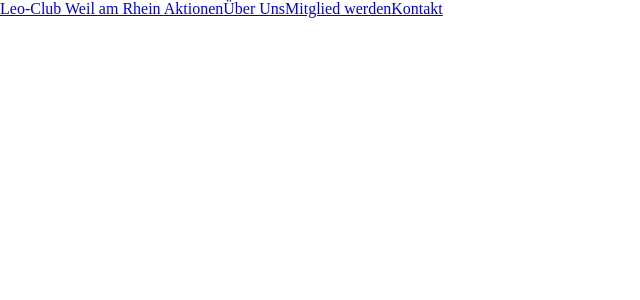
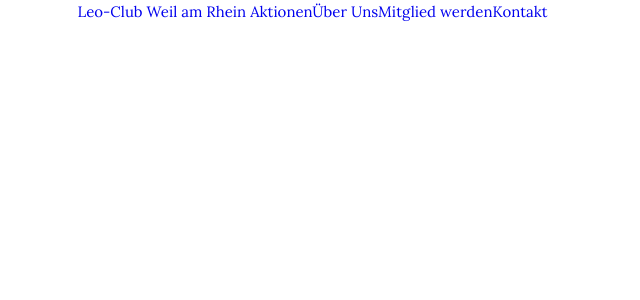
Before and after one commit to andreasremdt/leo-club, a Jekyll site: the page built from index.md, in a window 1280 px wide. Shown: the top 300 px of the page, without its empty margins (0-640 px from the left). Built offline with Jekyll 4.4.1, drawn with Linux system fonts in a browser that asks for light colours.

Commit message:
add base typography and container

```diff
--- a/_includes/header.html
+++ b/_includes/header.html
@@ -1,4 +1,5 @@
 <nav class="site-menu">
+  <div class="container">
     <a href="{{ site.url }}" class="logo">
       {{ site.title }}
     </a>
@@ -6,4 +7,5 @@
     {%- for menu_item in site.menu -%}
       <a href="{{ menu_item.url }}" class="item">{{ menu_item.name }}</a>
     {%- endfor -%}
+  </div>
 </nav>
--- a/_layouts/default.html
+++ b/_layouts/default.html
@@ -10,7 +10,7 @@
 
     {% feed_meta %}
 
-    <link rel="stylesheet" href="https://fonts.googleapis.com/css?family=Lora|Open+Sans:400,600">
+    <link rel="stylesheet" href="https://fonts.googleapis.com/css?family=Lora:400,700|Open+Sans:400,600">
     <link rel="stylesheet" href="{{ "/assets/css/styles.css" | relative_url }}">
 
     {% seo %}
--- /dev/null
+++ b/_sass/_layout.scss
@@ -0,0 +1,5 @@
+.container {
+  max-width: $max-width;
+  margin: auto;
+  padding: 0 1.5rem;
+}
--- /dev/null
+++ b/_sass/_typography.scss
@@ -0,0 +1,15 @@
+html {
+  font: 400 15px/1.6 $serif-font, serif;
+
+  color: $gray-color;
+}
+
+h1, h2, h3 {
+  margin-top: 0;
+
+  font-weight: 700;
+}
+
+a {
+  text-decoration: none;
+}
--- a/_sass/theme.scss
+++ b/_sass/theme.scss
@@ -2,4 +2,6 @@
 
 @import
   "variables",
-  "reset";
+  "reset",
+  "typography",
+  "layout";
```
Lines whose indentation alone changed are shown as unchanged.
